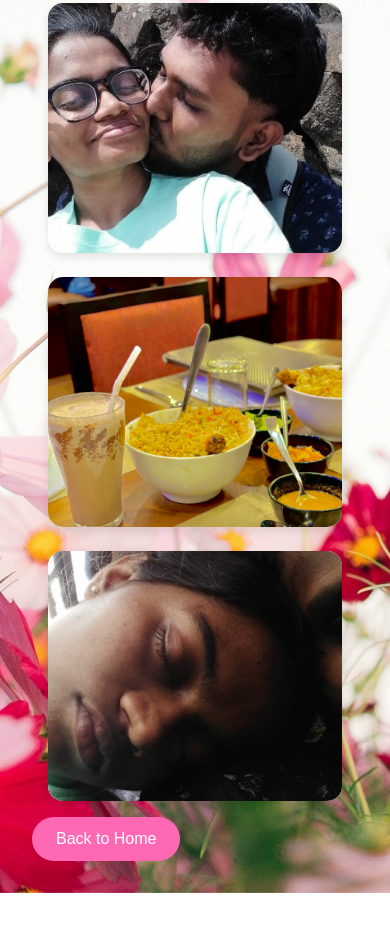
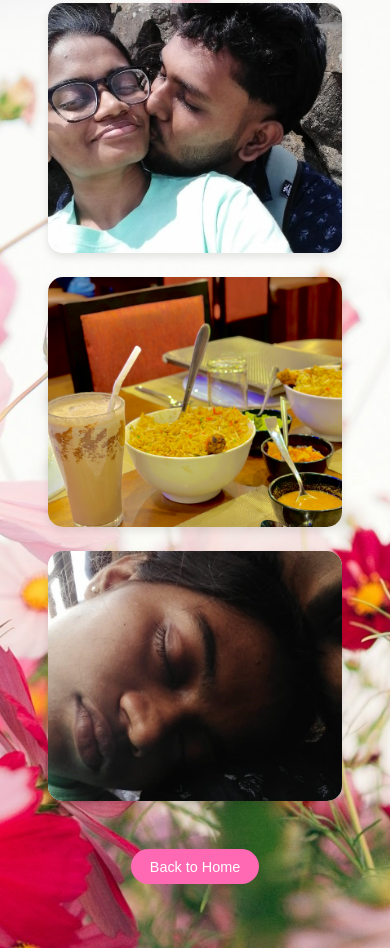
Before and after one commit to AnupamaUshetti/Our-MemoryBook, a plain HTML site: page Moments.html in a window 390 px wide. Shown: the part 1492-2440 px from the top of the page. Before the commit the page ends 2385 px from the top, so only its background shows below. Drawn offline with Linux system fonts and the light colour scheme.

Commit message:
Make pages responsive

```diff
--- a/MemoriesStyles.css
+++ b/MemoriesStyles.css
@@ -96,9 +96,16 @@ h1 {
     line-height: 1.6;
 }
 
+.btn-container {
+    display: flex;
+    justify-content: center;
+    margin: 2rem 0;
+}
+
+/* Update button styles */
 .btn {
-    padding: clamp(0.8rem, 2vw, 1.2rem) clamp(1.5rem, 3vw, 2.5rem);
-    font-size: clamp(1rem, 2vw, 1.2rem);
+    padding: 0.8rem 1.5rem;  /* Smaller fixed padding */
+    font-size: 1rem;         /* Smaller fixed font size */
     border: none;
     border-radius: 25px;
     background-color: #FF69B4;
@@ -113,7 +120,7 @@ h1 {
     box-shadow: 0 0 15px rgba(255, 20, 147, 0.5);
 }
 
-@media (max-width: 768px) {
+@media (max-width: 480px) {
     .gallery {
         grid-template-columns: repeat(auto-fill, minmax(250px, 1fr));
         gap: 1.5rem;
@@ -122,4 +129,10 @@ h1 {
     .photo-card {
         height: 250px;
     }
+
+    .btn {
+        padding: 0.6rem 1.2rem;
+        font-size: 0.9rem;
+    }
+
 }
--- a/MomentsStyles.css
+++ b/MomentsStyles.css
@@ -96,9 +96,16 @@ h1 {
     line-height: 1.6;
 }
 
+.btn-container {
+    display: flex;
+    justify-content: center;
+    margin: 2rem 0;
+}
+
+/* Update button styles */
 .btn {
-    padding: clamp(0.8rem, 2vw, 1.2rem) clamp(1.5rem, 3vw, 2.5rem);
-    font-size: clamp(1rem, 2vw, 1.2rem);
+    padding: 0.8rem 1.5rem;  /* Smaller fixed padding */
+    font-size: 1rem;         /* Smaller fixed font size */
     border: none;
     border-radius: 25px;
     background-color: #FF69B4;
@@ -113,7 +120,7 @@ h1 {
     box-shadow: 0 0 15px rgba(255, 20, 147, 0.5);
 }
 
-@media (max-width: 768px) {
+@media (max-width: 480px) {
     .gallery {
         grid-template-columns: repeat(auto-fill, minmax(250px, 1fr));
         gap: 1.5rem;
@@ -122,4 +129,9 @@ h1 {
     .photo-card {
         height: 250px;
     }
+
+    .btn {
+        padding: 0.6rem 1.2rem;
+        font-size: 0.9rem;
+    }
 }
```
Also changed, not shown: indexStyles.css (+20 -27 lines).
